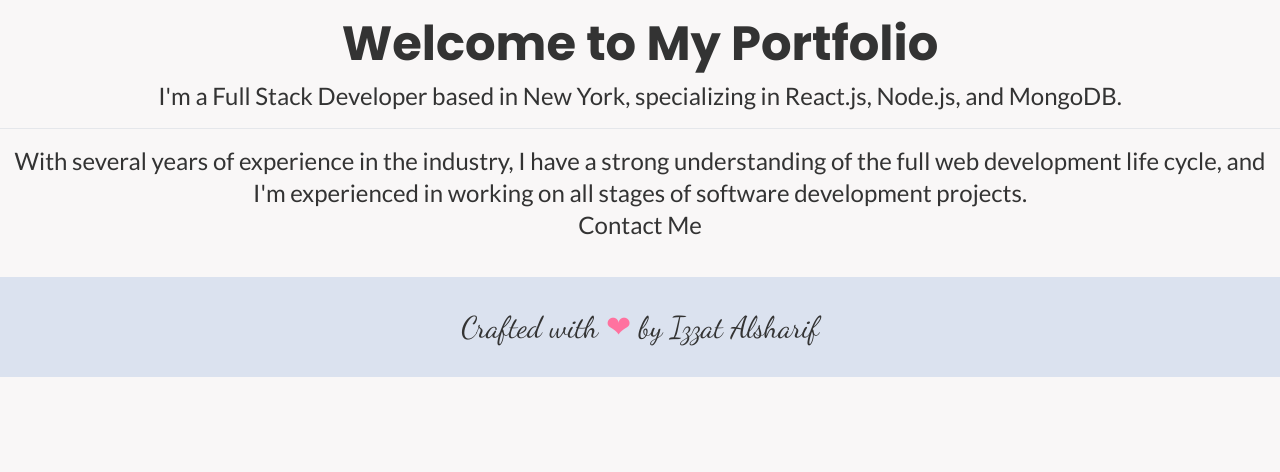
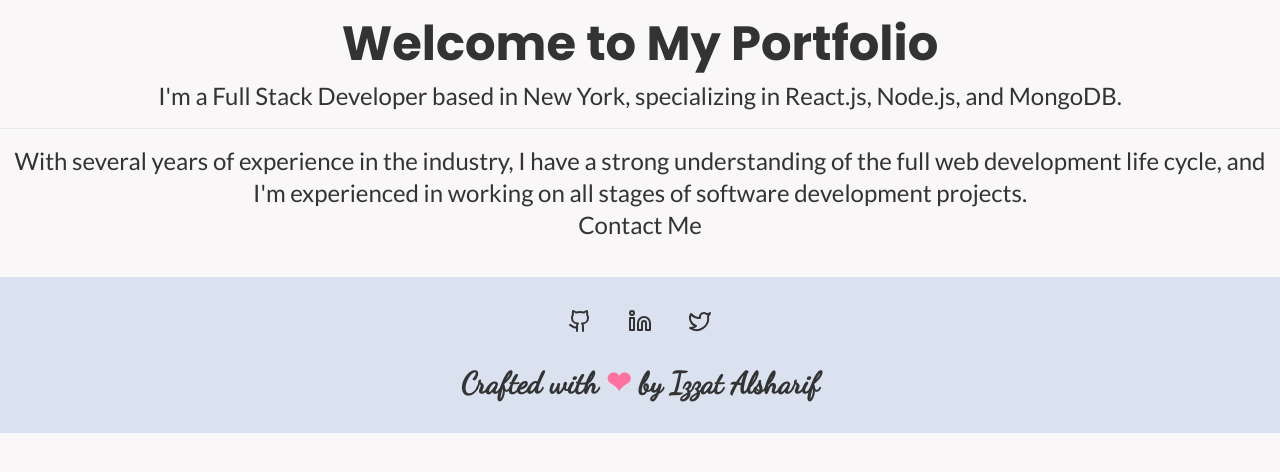
Before and after one commit to izzat5233/personal-portfolio, a Next.js app: page / in a window 1280 px wide. Shown: the top 472 px of the page. Built offline with nearby package versions, Linux system fonts and the light colour scheme.

Commit message:
Updated footer

```diff
--- a/src/components/Footer.js
+++ b/src/components/Footer.js
@@ -1,8 +1,25 @@
+import {LuGithub, LuLinkedin, LuTwitter} from "react-icons/lu";
+
 export default function Footer() {
     return (
         <footer className="bg-neutral text-dark font-cursive p-8 mt-4">
-            <div className="container mx-auto flex justify-center items-center">
-                <p className="text-3xl">Crafted with <span className="text-accent">&#10084;</span> by Izzat Alsharif</p>
+            <div className="container mx-auto flex flex-col gap-8 justify-center items-center">
+                <div className="flex gap-5 space-x-4">
+                    <a className="transition-all hover:text-accent"
+                       href="#" target="_blank" rel="noopener noreferrer">
+                        <LuGithub/>
+                    </a>
+                    <a className="transition-all hover:text-accent"
+                       href="#" target="_blank" rel="noopener noreferrer">
+                        <LuLinkedin/>
+                    </a>
+                    <a className="transition-all hover:text-accent"
+                       href="#" target="_blank" rel="noopener noreferrer">
+                        <LuTwitter/>
+                    </a>
+                </div>
+                <p className="text-3xl font-bold">Crafted with <span className="text-accent">
+                    &#10084;</span> by Izzat Alsharif</p>
             </div>
         </footer>
     );
```
